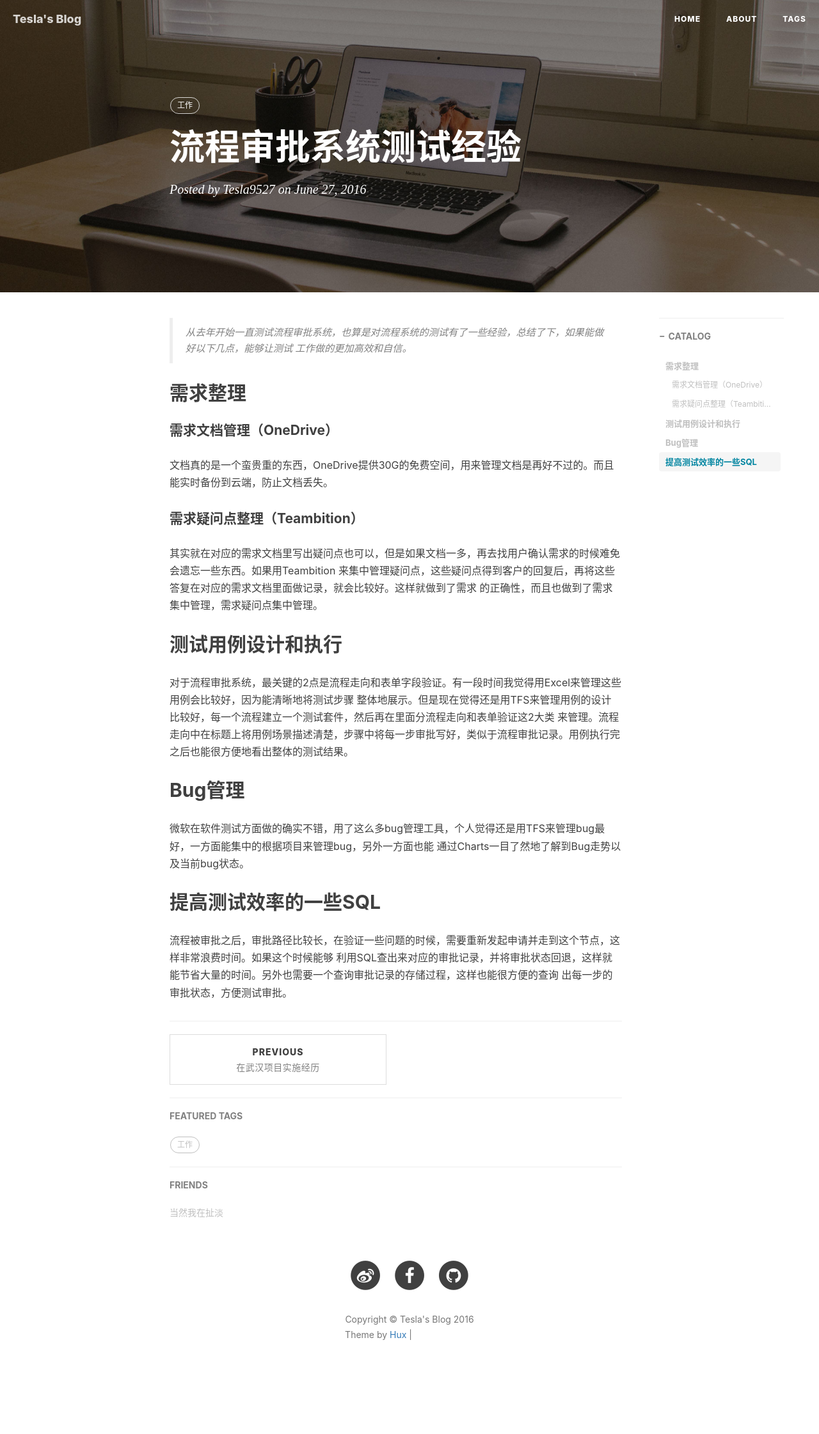
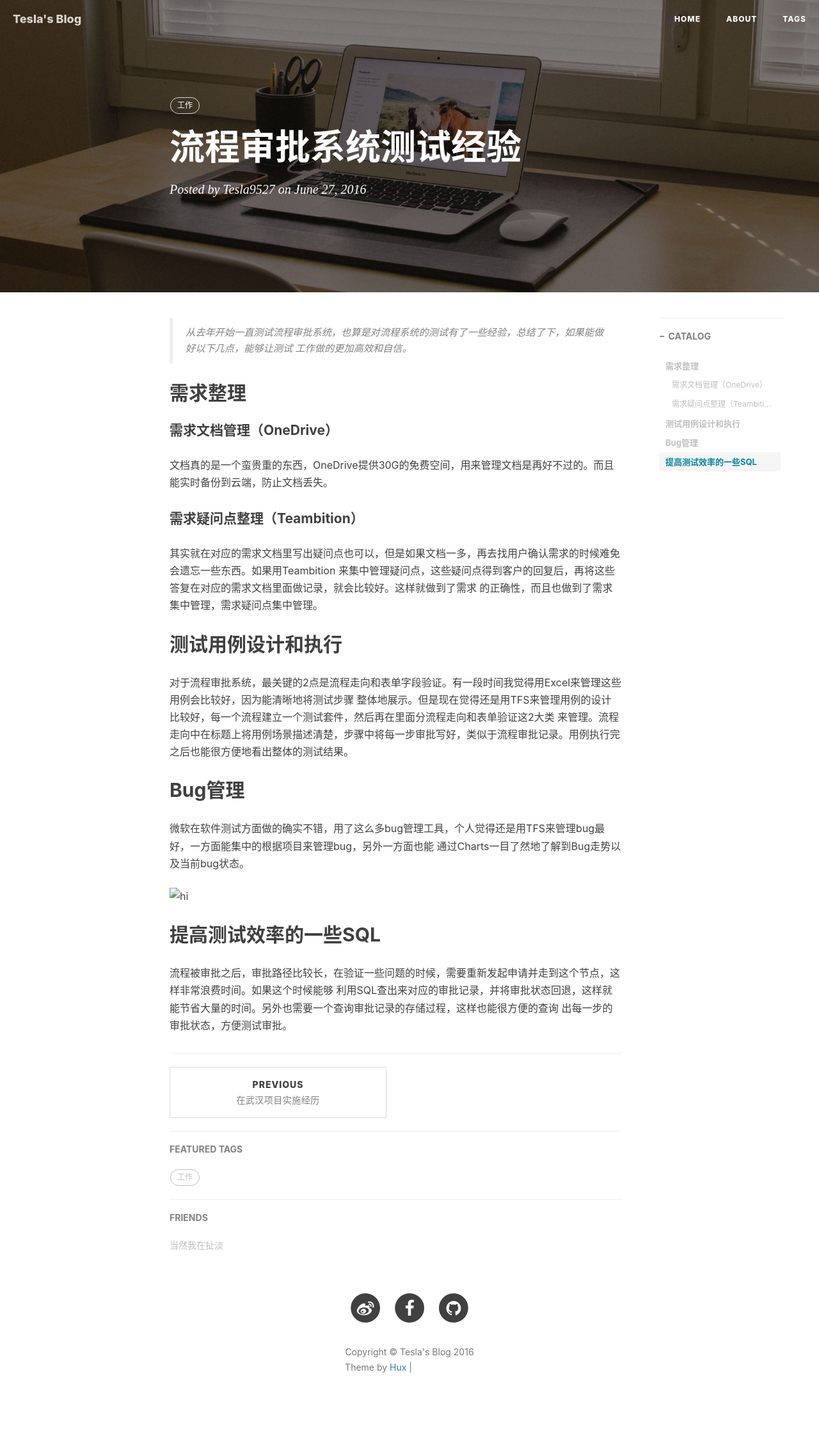
Before and after one commit to ccflyme/ccflyme.github.io, a Jekyll site: the page built from _posts/2016-06-27-Workflow-System-Testing-Experience.markdown, in a window 1280 px wide. Shown: the whole page at 64% size. Built offline with Jekyll 4.4.1, drawn with Linux system fonts in a browser that asks for light colours; nearby versions of some CDN libraries; comment, search, counter and statistics services are not loaded; before the commit the page ends 2191 px from its top, so only the background shows below that; grey boxes are pictures that could not be loaded.

Commit message:
update blog

```diff
--- a/_posts/2016-06-27-Workflow-System-Testing-Experience.markdown
+++ b/_posts/2016-06-27-Workflow-System-Testing-Experience.markdown
@@ -35,6 +35,7 @@ tags:
 
 微软在软件测试方面做的确实不错，用了这么多bug管理工具，个人觉得还是用TFS来管理bug最好，一方面能集中的根据项目来管理bug，另外一方面也能
 通过Charts一目了然地了解到Bug走势以及当前bug状态。
+<img src="img/BlogImageContent/Tfs-Bug-Charts.jpg" alt="hi" class="inline"/>
 
 
 
```
Also changed, not shown: img/BlogImageContent/Tfs-Bug-Charts.jpg (added).
